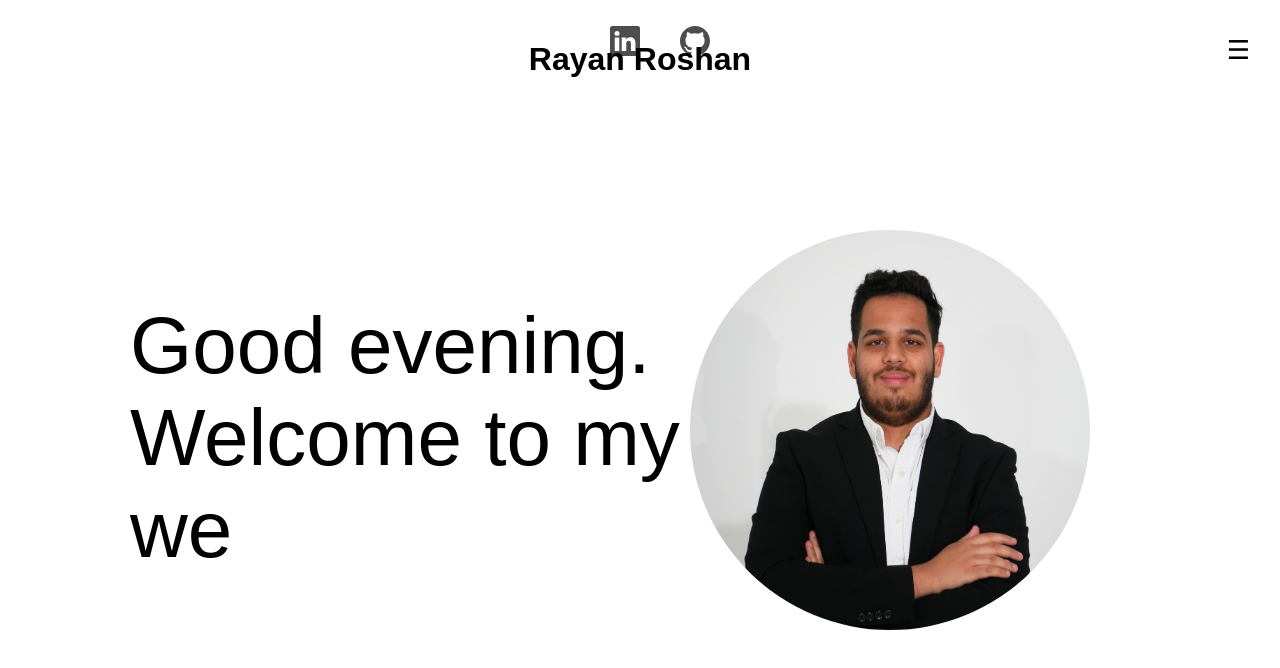
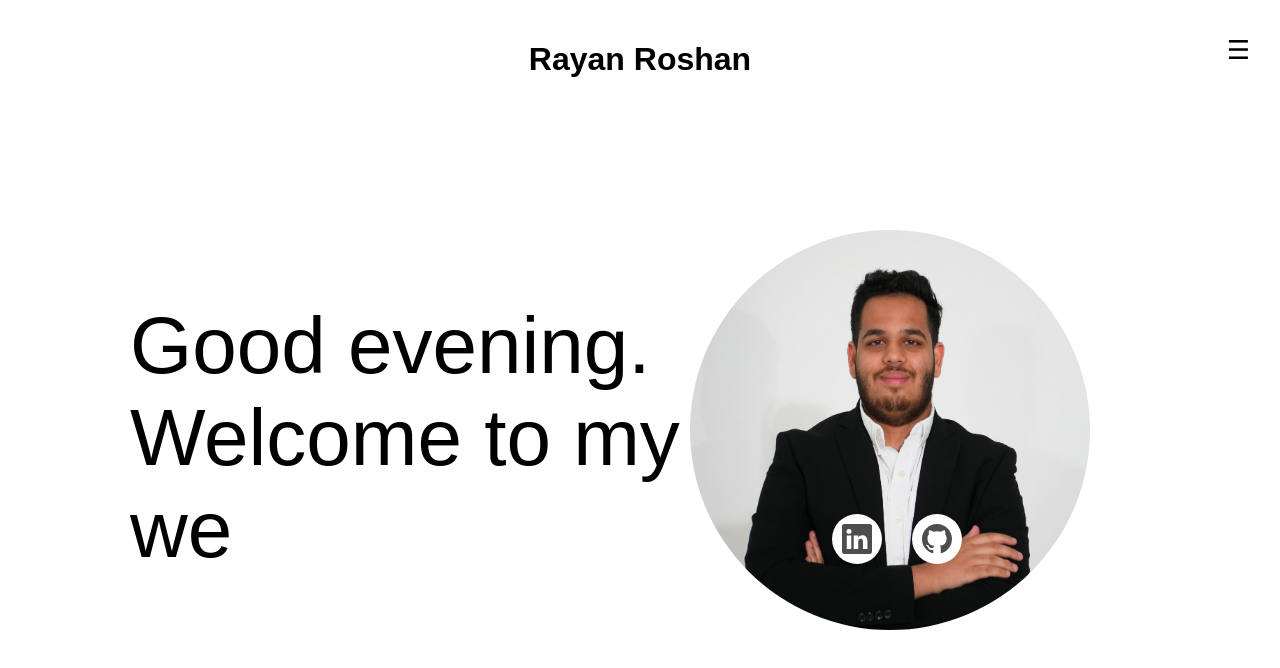
Before and after one commit to Rayan-Roshan21/Rayan_Roshan_website, a React (Vite) app in the folder Rayan_Roshan_Website/: page / in a window 1280 px wide. Shown: the top 668 px of the page. Built offline with nearby package versions, Linux system fonts and the light colour scheme.

Commit message:
Edited the buttons css and html

```diff
--- a/Rayan_Roshan_Website/src/Tooltip.jsx
+++ b/Rayan_Roshan_Website/src/Tooltip.jsx
@@ -8,8 +8,8 @@
         <li className="icon-content">
           <a href="https://www.linkedin.com/in/rayan-roshan/" aria-label="LinkedIn" data-social="linkedin">
             <div className="filled" />
-            <svg xmlns="http://www.w3.org/2000/svg" width={16} height={16} fill="currentColor" className="bi bi-linkedin" viewBox="0 0 16 16" xmlSpace="preserve">
-              <path d="M0 1.146C0 .513.526 0 1.175 0h13.65C15.474 0 16 .513 16 1.146v13.708c0 .633-.526 1.146-1.175 1.146H1.175C.526 16 0 15.487 0 14.854zm4.943 12.248V6.169H2.542v7.225zm-1.2-8.212c.837 0 1.358-.554 1.358-1.248-.015-.709-.52-1.248-1.342-1.248S2.4 3.226 2.4 3.934c0 .694.521 1.248 1.327 1.248zm4.908 8.212V9.359c0-.216.016-.432.08-.586.173-.431.568-.878 1.232-.878.869 0 1.216.662 1.216 1.634v3.865h2.401V9.25c0-2.22-1.184-3.252-2.764-3.252-1.274 0-1.845.7-2.165 1.193v.025h-.016l.016-.025V6.169h-2.4c.03.678 0 7.225 0 7.225z" fill="currentColor" />
+            <svg xmlns="http://www.w3.org/2000/svg" width={16} height={16} fill="currentColor" className="bi bi-linkedin" viewBox="0 0 16 16">
+              <path d="M0 1.146C0 .513.526 0 1.175 0h13.65C15.474 0 16 .513 16 1.146v13.708c0 .633-.526 1.146-1.175 1.146H1.175C.526 16 0 15.487 0 14.854zm4.943 12.248V6.169H2.542v7.225zm-1.2-8.212c.837 0 1.358-.554 1.358-1.248-.015-.709-.52-1.248-1.342-1.248S2.4 3.226 2.4 3.934c0 .694.521 1.248 1.327 1.248zm4.908 8.212V9.359c0-.216.016-.432.08-.586.173-.431.568-.878 1.232-.878.869 0 1.216.662 1.216 1.634v3.865h2.401V9.25c0-2.22-1.184-3.252-2.764-3.252-1.274 0-1.845.7-2.165 1.193v.025h-.016l.016-.025V6.169h-2.4c.03.678 0 7.225 0 7.225z" />
             </svg>
           </a>
           <div className="tooltip">LinkedIn</div>
@@ -17,8 +17,8 @@
         <li className="icon-content">
           <a href="https://github.com/Rayan-Roshan21" aria-label="GitHub" data-social="github">
             <div className="filled" />
-            <svg xmlns="http://www.w3.org/2000/svg" width={16} height={16} fill="currentColor" className="bi bi-github" viewBox="0 0 16 16" xmlSpace="preserve">
-              <path d="M8 0C3.58 0 0 3.58 0 8c0 3.54 2.29 6.53 5.47 7.59.4.07.55-.17.55-.38 0-.19-.01-.82-.01-1.49-2.01.37-2.53-.49-2.69-.94-.09-.23-.48-.94-.82-1.13-.28-.15-.68-.52-.01-.53.63-.01 1.08.58 1.23.82.72 1.21 1.87.87 2.33.66.07-.52.28-.87.51-1.07-1.78-.2-3.64-.89-3.64-3.95 0-.87.31-1.59.82-2.15-.08-.2-.36-1.02.08-2.12 0 0 .67-.21 2.2.82.64-.18 1.32-.27 2-.27s1.36.09 2 .27c1.53-1.04 2.2-.82 2.2-.82.44 1.1.16 1.92.08 2.12.51.56.82 1.27.82 2.15 0 3.07-1.87 3.75-3.65 3.95.29.25.54.73.54 1.48 0 1.07-.01 1.93-.01 2.2 0 .21.15.46.55.38A8.01 8.01 0 0 0 16 8c0-4.42-3.58-8-8-8" fill="currentColor" />
+            <svg xmlns="http://www.w3.org/2000/svg" width={16} height={16} fill="currentColor" className="bi bi-github" viewBox="0 0 16 16">
+              <path d="M8 0C3.58 0 0 3.58 0 8c0 3.54 2.29 6.53 5.47 7.59.4.07.55-.17.55-.38 0-.19-.01-.82-.01-1.49-2.01.37-2.53-.49-2.69-.94-.09-.23-.48-.94-.82-1.13-.28-.15-.68-.52-.01-.53.63-.01 1.08.58 1.23.82.72 1.21 1.87.87 2.33.66.07-.52.28-.87.51-1.07-1.78-.2-3.64-.89-3.64-3.95 0-.87.31-1.59.82-2.15-.08-.2-.36-1.02.08-2.12 0 0 .67-.21 2.2.82.64-.18 1.32-.27 2-.27s1.36.09 2 .27c1.53-1.04 2.2-.82 2.2-.82.44 1.1.16 1.92.08 2.12.51.56.82 1.27.82 2.15 0 3.07-1.87 3.75-3.65 3.95.29.25.54.73.54 1.48 0 1.07-.01 1.93-.01 2.2 0 .21.15.46.55.38A8.01 8.01 0 0 0 16 8c0-4.42-3.58-8-8-8" />
             </svg>
           </a>
           <div className="tooltip">GitHub</div>
@@ -26,7 +26,7 @@
       </ul>
     </StyledWrapper>
   );
-}
+};
 
 const StyledWrapper = styled.div`
   ul {
@@ -34,18 +34,23 @@
   }
 
   .example-2 {
+    position: fixed;
+    bottom: 220px;
+    right: 308px;
     display: flex;
-    justify-content: center;
     align-items: center;
+    gap: 10px;
   }
+
   .example-2 .icon-content {
     margin: 0 10px;
     position: relative;
   }
+
   .example-2 .icon-content .tooltip {
     position: absolute;
-    top: 100px;
-    left: 100px;
+    top: 60px; /* Tooltip below the button */
+    left: 50%;
     transform: translateX(-50%);
     color: #fff;
     padding: 6px 10px;
@@ -53,13 +58,27 @@
     opacity: 0;
     visibility: hidden;
     font-size: 14px;
+    white-space: nowrap;
     transition: all 0.3s ease;
+    z-index: 2;
   }
+
+  .example-2 .icon-content .tooltip::before {
+    content: '';
+    position: absolute;
+    top: -6px;
+    left: 50%;
+    transform: translateX(-50%);
+    border-width: 6px;
+    border-style: solid;
+    border-color: transparent transparent #000 transparent;
+  }
+
   .example-2 .icon-content:hover .tooltip {
     opacity: 1;
     visibility: visible;
-    top: -50px;
   }
+
   .example-2 .icon-content a {
     position: relative;
     overflow: hidden;
@@ -73,40 +92,47 @@
     background-color: #fff;
     transition: all 0.3s ease-in-out;
   }
+
   .example-2 .icon-content a:hover {
     box-shadow: 3px 2px 45px 0px rgb(0 0 0 / 12%);
+    color: white;
   }
+
   .example-2 .icon-content a svg {
     position: relative;
     z-index: 1;
     width: 30px;
     height: 30px;
   }
-  .example-2 .icon-content a:hover {
-    color: white;
-  }
+
   .example-2 .icon-content a .filled {
     position: absolute;
-    top: auto;
     bottom: 0;
     left: 0;
     width: 100%;
     height: 0;
     background-color: #000;
     transition: all 0.3s ease-in-out;
+    z-index: 0;
   }
+
   .example-2 .icon-content a:hover .filled {
     height: 100%;
   }
 
   .example-2 .icon-content a[data-social="linkedin"] .filled,
-  .example-2 .icon-content a[data-social="linkedin"] ~ .tooltip {
+  .example-2 .icon-content a[data-social="linkedin"] ~ .tooltip,
+  .example-2 .icon-content a[data-social="linkedin"] ~ .tooltip::before {
     background-color: #0274b3;
+    border-color: transparent transparent #0274b3 transparent;
   }
 
   .example-2 .icon-content a[data-social="github"] .filled,
-  .example-2 .icon-content a[data-social="github"] ~ .tooltip {
+  .example-2 .icon-content a[data-social="github"] ~ .tooltip,
+  .example-2 .icon-content a[data-social="github"] ~ .tooltip::before {
     background-color: #24262a;
-  }`;
+    border-color: transparent transparent #24262a transparent;
+  }
+`;
 
 export default Tooltip;
```
